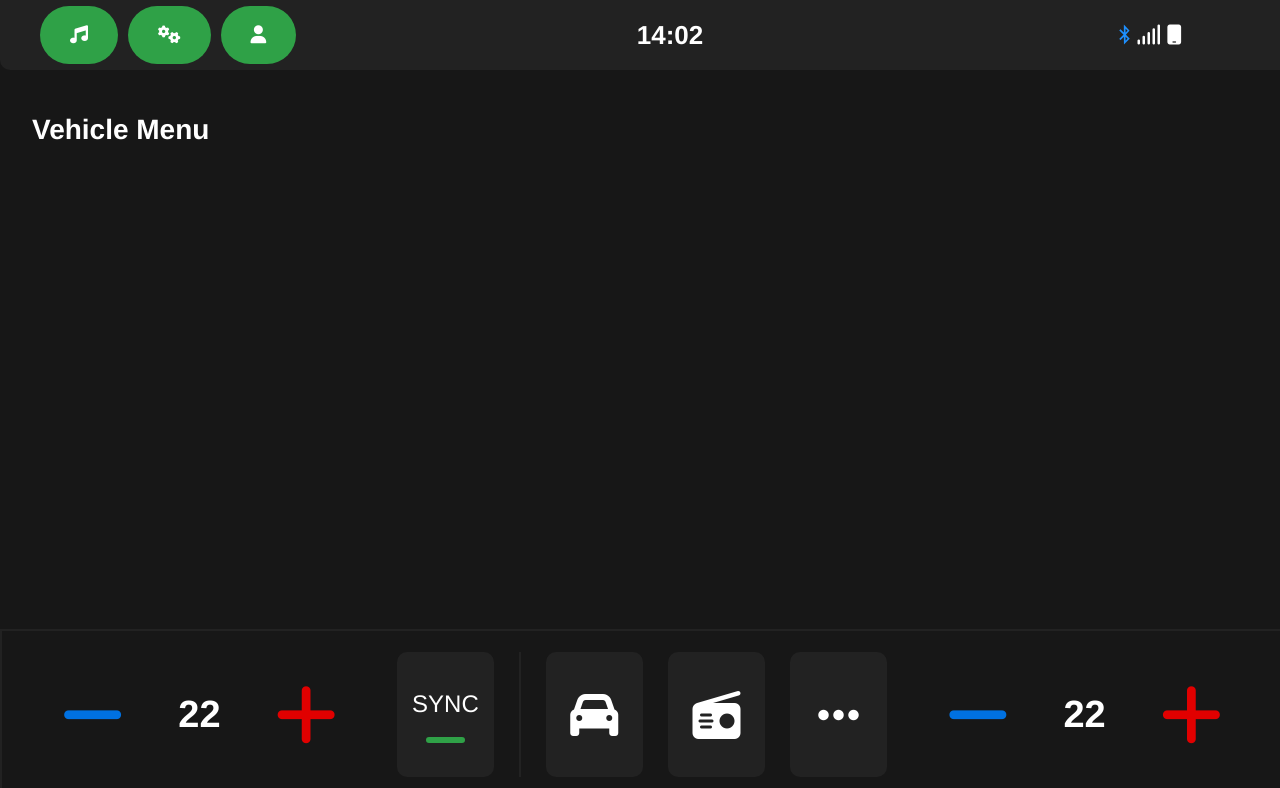
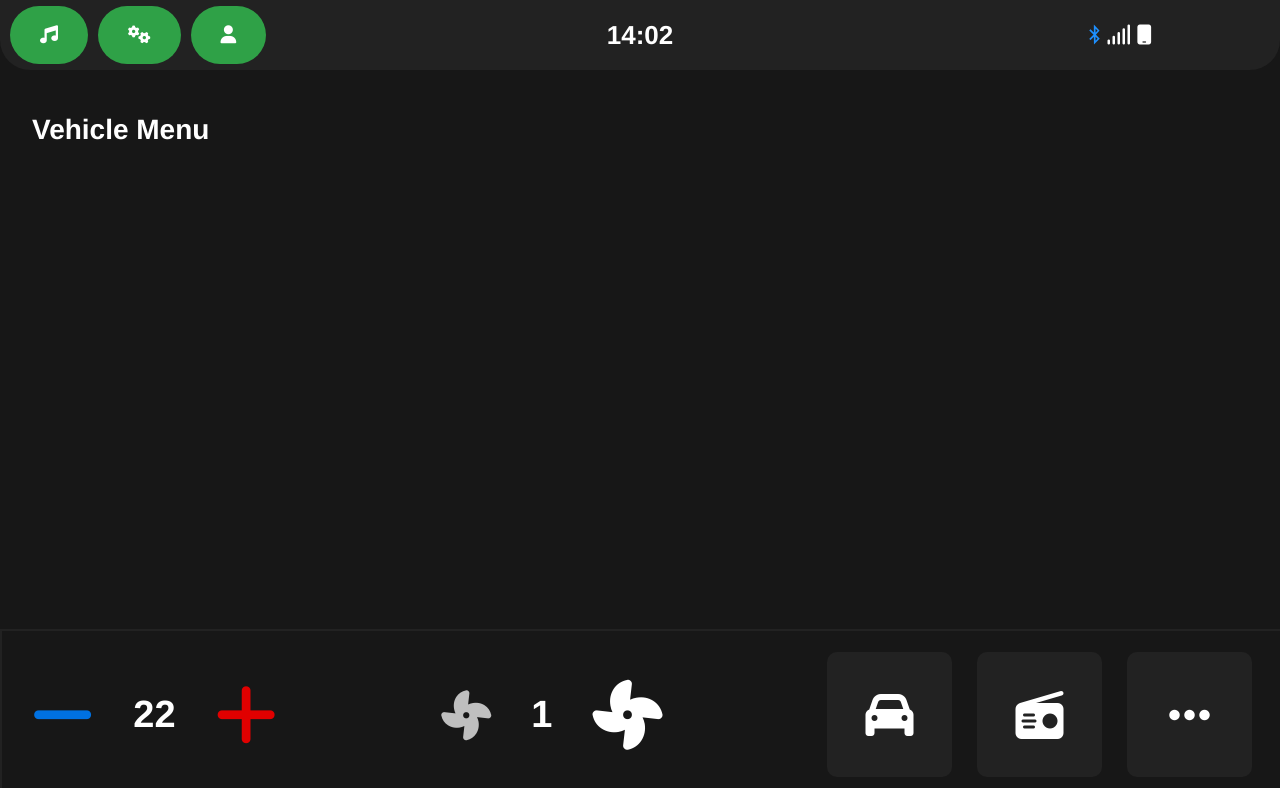
Before and after one commit to FIR3xd/infotainment, a plain HTML site: page index.html in a window 1280 px wide. Drawn offline with Linux system fonts and the light colour scheme.

Commit message:
Add Single Zone AC mode and adjusted the ac-controls.js script for better readability.

```diff
--- a/default.css
+++ b/default.css
@@ -25,6 +25,7 @@ html, body {
 }
 
 header {
+    z-index: 10;
     position: fixed;
     width: 100%;
     display: flex;
@@ -33,9 +34,8 @@ header {
     margin: 0 auto;
     height: 70px;
     background-color: #222222;
-    padding: 0 30px;
-    border-bottom-right-radius: 10px;
-    border-bottom-left-radius: 10px;
+    border-bottom-right-radius: 30px;
+    border-bottom-left-radius: 30px;
 }
 
 header > div {
@@ -43,12 +43,16 @@ header > div {
 }
 
 iframe{
-    padding: 90px 2.5% 0 2.5%;
+    z-index: 0;
+    position: absolute;
+    margin: 90px 2.5% 0 2.5%;
     width: 95%;
+    height: 90%;
     border: none;
 }
 
 footer {
+    z-index: 10;
     display: flex;
     justify-content: space-between;
     align-items: center;
@@ -58,6 +62,7 @@ footer {
     width: 100%;
     min-height: 167px;
     border: solid 2px var(--secondary-color);
+    background-color: var(--tertiary-color);
 }
 
 .quick-access {
@@ -84,8 +89,8 @@ footer {
 
 .ac-zone-control {
     display: flex;
-    margin: 15px 30px;
-    gap: 25px;
+    margin: 15px 0;
+    gap: 10px;
     font-weight: bold;
     font-size: 38px;
 }
--- a/index.html
+++ b/index.html
@@ -36,16 +36,23 @@
         <a href="#" class="button" id="plus-zone-1"><i class="fa-solid fa-plus"
                                                        style="color: #e10000; font-size: 70px"></i></a>
     </div>
-    <div class="app-quick-access">
+    <div style="display: none" id="fanZone" class="ac-zone-control">
+        <a href="#" class="button" id="minus-fan"><i class="fa-solid fa-fan"
+                                                        style="color: #bfbfbf; font-size: 50px"></i></a>
+        <p id="fan">--</p>
+        <a href="#" class="button" id="plus-fan"><i class="fa-solid fa-fan"
+                                                       style="color: #ffffff; font-size: 70px"></i></a>
+    </div>
+    <div id="appAccess" class="app-quick-access">
         <a class="icon ac" id="syncButton" href="#">Sync
             <div id="syncIconStatus"></div>
         </a>
-        <div class="divide"></div>
+        <div id="divider" class="divide"></div>
         <a class="icon" href="#" id="carButton"><i class="fa-solid fa-car"></i></a>
         <a class="icon" href="#" id="radioButton"><i class="fa-solid fa-radio"></i></a>
         <a class="icon" href="#" id="moreApps"><i class="fa-solid fa-ellipsis"></i></a>
     </div>
-    <div class="ac-zone-control">
+    <div id="zoneTwoMenu" class="ac-zone-control">
         <a href="#" class="button" id="minus-zone-2"><i class="fa-solid fa-minus"
                                                         style="color: #0071E1FF; font-size: 70px"></i></a>
         <p id="zoneTwo">--</p>
--- a/scripts/ac-controls.js
+++ b/scripts/ac-controls.js
@@ -1,15 +1,36 @@
 document.addEventListener('DOMContentLoaded', function () {
+
+    //---------------------VARIABLES---------------------//
+    const hasZoneTwo = false ; // TWO ZONE CLIMATE TOGGLE
+
+    // CLIMATE CONTROLS SCRIPT
+    //------DO NOT FUCK AROUND WITH ANYTHING OR IT WILL BRAKE------//
     let zoneOneDisplay = document.getElementById('zoneOne');
     let zoneTwoDisplay = document.getElementById('zoneTwo');
+    let zoneTwoMenu = document.getElementById('zoneTwoMenu');
     let syncIconStatus = document.getElementById('syncIconStatus');
+    let syncButton = document.getElementById('syncButton');
+    let divider = document.getElementById('divider');
+    let appAccess = document.getElementById('appAccess');
+    let fanZone = document.getElementById('fanZone');
+    let fan = document.getElementById('fan');
 
-
+    let fanSpeed = 1;
     let zoneOne = 22;
     let zoneTwo = 22;
     let sync = true;
 
     let smallFont = "22px";
     let mediumFont = "38px";
+
+    if (!hasZoneTwo) {
+        syncButton.style.display = "none";
+        zoneTwoMenu.style.display = "none";
+        appAccess.style.padding = "0 30px";
+        divider.style.display = "none";
+        fanZone.style.display = "flex";
+    }
+
     updateText();
     updateSync();
 
@@ -52,6 +73,8 @@ document.addEventListener('DOMContentLoaded', function () {
                 zoneTwoDisplay.innerText = zoneTwo;
                 break;
         }
+
+        fan.innerText = fanSpeed;
     }
 
     function updateSync() {
@@ -96,6 +119,20 @@ document.addEventListener('DOMContentLoaded', function () {
         updateSync();
     }
 
+    function addFanSpeed() {
+        if (fanSpeed !== 10) {
+            fanSpeed++
+        }
+        updateText();
+    }
+
+    function removeFanSpeed() {
+        if (fanSpeed !== 1) {
+            fanSpeed--
+        }
+        updateText();
+    }
+
 
     function removeTempZoneTwo() {
         if (zoneTwo !== 16) {
@@ -125,4 +162,6 @@ document.addEventListener('DOMContentLoaded', function () {
     document.getElementById('minus-zone-1').addEventListener('click', removeTempZoneOne);
     document.getElementById('minus-zone-2').addEventListener('click', removeTempZoneTwo);
     document.getElementById('syncButton').addEventListener('click', setSync);
+    document.getElementById('plus-fan').addEventListener('click', addFanSpeed);
+    document.getElementById('minus-fan').addEventListener('click', removeFanSpeed);
 })
```
Also changed, not shown: pages/car.html (+1 -1 lines).
